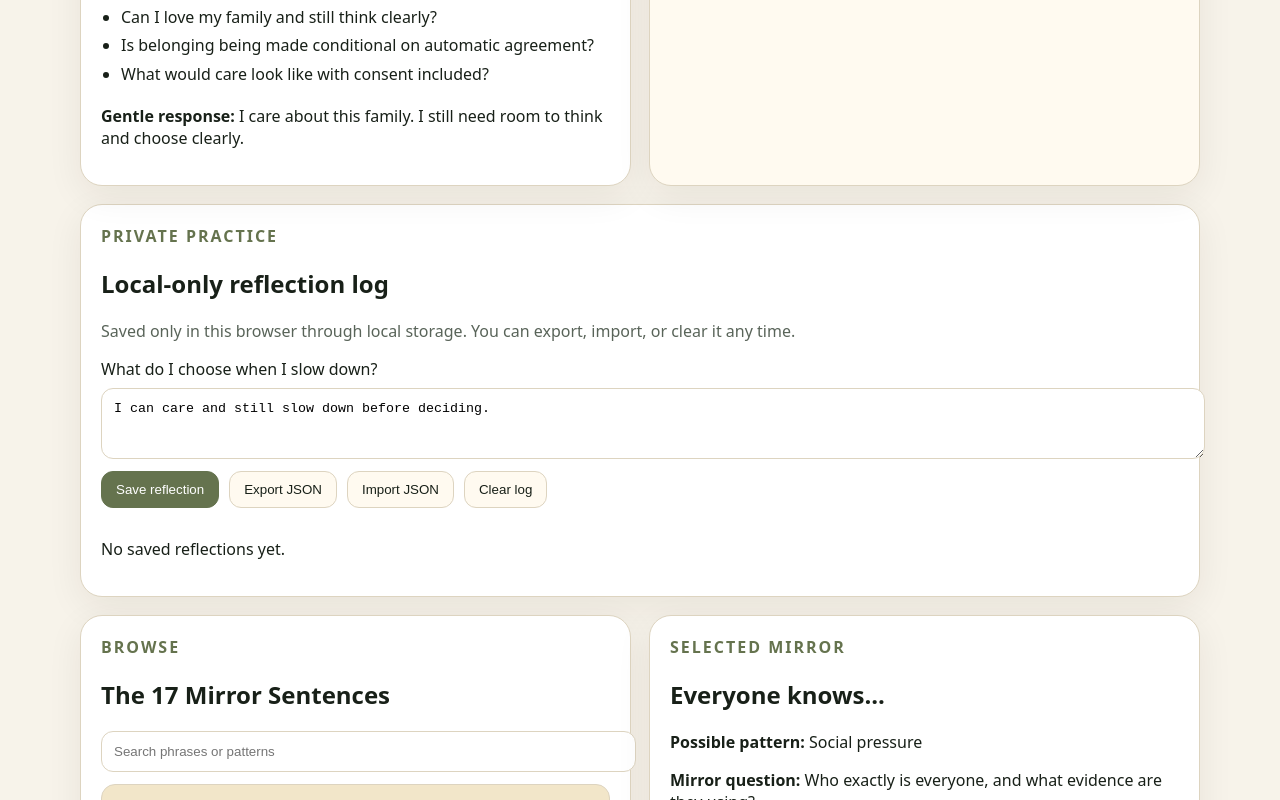
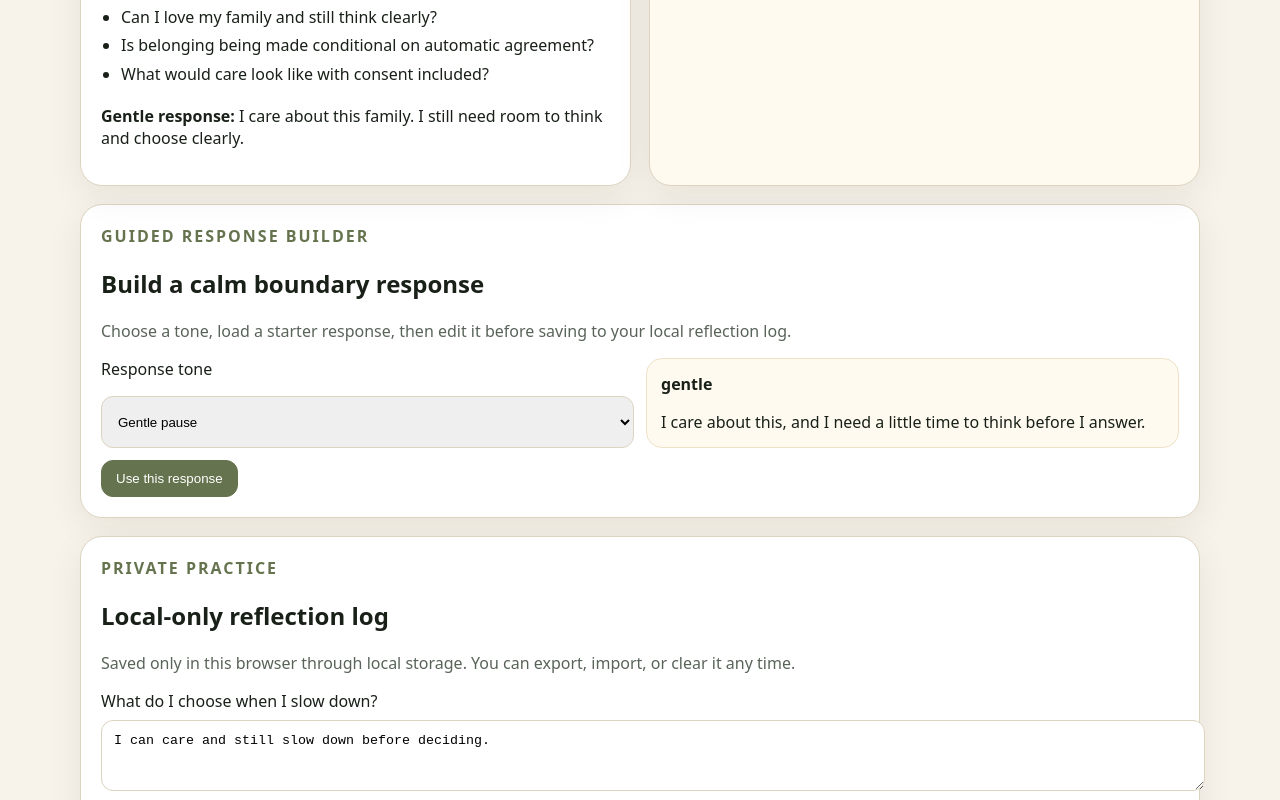
Before and after one commit to MichaelWave369/consent_mirror_369, a React (Vite) app: page / in a window 1280 px wide. Shown: the part 2000-2800 px from the top of the page. Built offline with nearby package versions, Linux system fonts and the light colour scheme.

Commit message:
Add guided response builder

```diff
--- a/src/App.jsx
+++ b/src/App.jsx
@@ -2,6 +2,7 @@ import { useMemo, useRef, useState } from 'react'
 import mirrorSentences from '../data/mirror_sentences.json'
 import signalRules from '../data/signal_rules.json'
 import scenarios from '../data/scenarios.json'
+import responseTemplates from '../data/response_templates.json'
 import { printCardDeck } from './printDeck.js'
 import { colors, layout } from './theme.js'
 
@@ -49,6 +50,7 @@ export default function App() {
   const [scenarioIndex, setScenarioIndex] = useState(0)
   const [search, setSearch] = useState('')
   const [scenarioFilter, setScenarioFilter] = useState('all')
+  const [selectedTemplateId, setSelectedTemplateId] = useState(responseTemplates[0]?.id || '')
   const [phrase, setPhrase] = useState('If you cared about me, you would decide today.')
   const [choice, setChoice] = useState('I can care and still slow down before deciding.')
   const [reflections, setReflections] = useState(loadReflections)
@@ -56,6 +58,7 @@ export default function App() {
 
   const selected = mirrorSentences[selectedIndex]
   const selectedScenario = scenarios[scenarioIndex]
+  const selectedTemplate = responseTemplates.find(item => item.id === selectedTemplateId) || responseTemplates[0]
   const analysis = useMemo(() => analyzePhrase(phrase), [phrase])
   const filtered = useMemo(() => {
     const q = search.toLowerCase().trim()
@@ -130,11 +133,17 @@ export default function App() {
     if (nextIndex >= 0) setScenarioIndex(nextIndex)
   }
 
+  function useTemplate() {
+    if (!selectedTemplate) return
+    setChoice(selectedTemplate.template)
+    setImportStatus(`Loaded ${selectedTemplate.label} response.`)
+  }
+
   return (
     <main style={layout.shell}>
       <div style={layout.container}>
         <section style={layout.hero}>
-          <Eyebrow>ConsentMirror369 v0.8 · Lantern, not weapon</Eyebrow>
+          <Eyebrow>ConsentMirror369 v0.9 · Lantern, not weapon</Eyebrow>
           <h1 style={{ fontSize: 'clamp(42px, 7vw, 78px)', lineHeight: 0.95, letterSpacing: '-0.06em', margin: 0 }}>Pressure literacy for clearer choice.</h1>
           <p style={{ fontSize: 18, lineHeight: 1.6, maxWidth: 820, color: colors.softInk }}>
             A humane framework for noticing pressure, naming patterns, pausing safely, and returning to consent without paranoia or counter-control.
@@ -190,13 +199,7 @@ export default function App() {
           <p style={{ color: colors.softInk }}>Practice with family, faith, workplace, online, sales, and relationship situations. Each scenario can be loaded into the analyzer and reflection log.</p>
           <div style={{ display: 'flex', gap: 10, flexWrap: 'wrap', marginBottom: 14 }}>
             {scenarioCategories.map(category => (
-              <button
-                key={category}
-                onClick={() => setScenarioFilter(category)}
-                style={category === scenarioFilter ? layout.buttonPrimary : layout.buttonSoft}
-              >
-                {category}
-              </button>
+              <button key={category} onClick={() => setScenarioFilter(category)} style={category === scenarioFilter ? layout.buttonPrimary : layout.buttonSoft}>{category}</button>
             ))}
           </div>
           <div style={{ display: 'grid', gridTemplateColumns: 'repeat(auto-fit, minmax(260px, 1fr))', gap: 12 }}>
@@ -234,25 +237,35 @@ export default function App() {
         </section>
 
         <section style={{ ...layout.card, marginTop: 18 }}>
+          <Eyebrow>Guided response builder</Eyebrow>
+          <h2>Build a calm boundary response</h2>
+          <p style={{ color: colors.softInk }}>Choose a tone, load a starter response, then edit it before saving to your local reflection log.</p>
+          <div style={{ display: 'grid', gridTemplateColumns: 'repeat(auto-fit, minmax(220px, 1fr))', gap: 12 }}>
+            <label style={{ display: 'grid', gap: 8 }}>
+              Response tone
+              <select value={selectedTemplateId} onChange={event => setSelectedTemplateId(event.target.value)} style={layout.field}>
+                {responseTemplates.map(template => (
+                  <option key={template.id} value={template.id}>{template.label}</option>
+                ))}
+              </select>
+            </label>
+            <div style={{ padding: 14, borderRadius: 16, background: colors.paper, border: `1px solid ${colors.softBorder}` }}>
+              <strong>{selectedTemplate?.tone}</strong>
+              <p style={{ marginBottom: 0 }}>{selectedTemplate?.template}</p>
+            </div>
+          </div>
+          <button onClick={useTemplate} style={{ ...layout.buttonPrimary, marginTop: 12 }}>Use this response</button>
+        </section>
+
+        <section style={{ ...layout.card, marginTop: 18 }}>
           <Eyebrow>Private practice</Eyebrow>
           <h2>Local-only reflection log</h2>
           <p style={{ color: colors.softInk }}>Saved only in this browser through local storage. You can export, import, or clear it any time.</p>
           <label style={{ display: 'grid', gap: 8, marginBottom: 12 }}>
             What do I choose when I slow down?
-            <textarea
-              value={choice}
-              onChange={event => setChoice(event.target.value)}
-              rows={3}
-              style={layout.field}
-            />
+            <textarea value={choice} onChange={event => setChoice(event.target.value)} rows={3} style={layout.field} />
           </label>
-          <input
-            ref={importInputRef}
-            type="file"
-            accept="application/json,.json"
-            onChange={handleImport}
-            style={{ display: 'none' }}
-          />
+          <input ref={importInputRef} type="file" accept="application/json,.json" onChange={handleImport} style={{ display: 'none' }} />
           <div style={{ display: 'flex', flexWrap: 'wrap', gap: 10 }}>
             <button onClick={addReflection} style={layout.buttonPrimary}>Save reflection</button>
             <button onClick={exportReflections} disabled={reflections.length === 0} style={layout.buttonSoft}>Export JSON</button>
@@ -261,9 +274,7 @@ export default function App() {
           </div>
           {importStatus && <p style={{ color: colors.softInk }}>{importStatus}</p>}
           <div style={{ ...layout.stack, marginTop: 14 }}>
-            {reflections.length === 0 ? (
-              <p>No saved reflections yet.</p>
-            ) : reflections.map(item => (
+            {reflections.length === 0 ? <p>No saved reflections yet.</p> : reflections.map(item => (
               <article key={item.id} style={{ padding: 14, borderRadius: 16, background: colors.paper, border: `1px solid ${colors.softBorder}` }}>
                 <strong>{item.pattern}</strong>
                 <p><em>{item.phrase}</em></p>
@@ -278,24 +289,11 @@ export default function App() {
           <div style={layout.card}>
             <Eyebrow>Browse</Eyebrow>
             <h2>The 17 Mirror Sentences</h2>
-            <input
-              value={search}
-              onChange={event => setSearch(event.target.value)}
-              placeholder="Search phrases or patterns"
-              style={{ ...layout.field, marginBottom: 12 }}
-            />
+            <input value={search} onChange={event => setSearch(event.target.value)} placeholder="Search phrases or patterns" style={{ ...layout.field, marginBottom: 12 }} />
             <div style={layout.stack}>
               {filtered.map(item => {
                 const realIndex = mirrorSentences.findIndex(card => card.id === item.id)
-                return (
-                  <button
-                    key={item.id}
-                    onClick={() => setSelectedIndex(realIndex)}
-                    style={{ textAlign: 'left', padding: 12, borderRadius: 14, border: `1px solid ${colors.border}`, background: realIndex === selectedIndex ? '#f2e6c9' : colors.paper, cursor: 'pointer' }}
-                  >
-                    {item.phrase}
-                  </button>
-                )
+                return <button key={item.id} onClick={() => setSelectedIndex(realIndex)} style={{ textAlign: 'left', padding: 12, borderRadius: 14, border: `1px solid ${colors.border}`, background: realIndex === selectedIndex ? '#f2e6c9' : colors.paper, cursor: 'pointer' }}>{item.phrase}</button>
               })}
             </div>
           </div>
```
